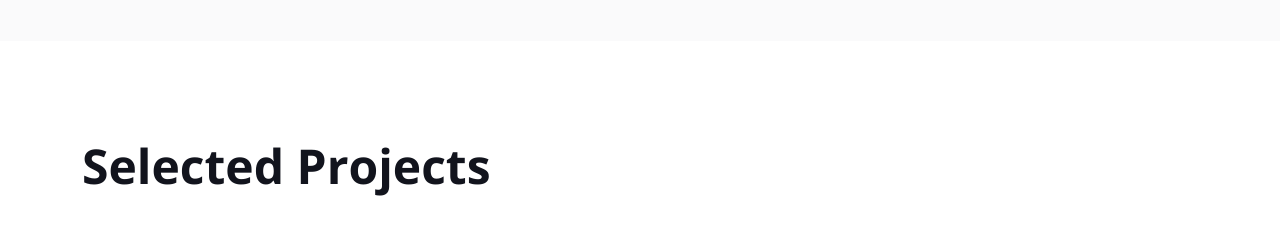
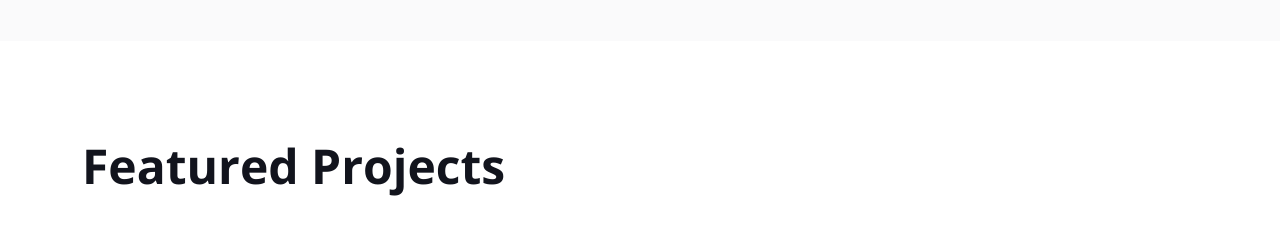
Before and after one commit to arjav208/arjav208.github.io, a plain HTML site: page index.html in a window 1280 px wide. Shown: the part 2580-2820 px from the top of the page. Drawn offline with nearby package versions, Linux system fonts and the light colour scheme; grey boxes are pictures that could not be loaded; animation ran at ten frames a second.

Commit message:
--- Fixes

```diff
--- a/index.html
+++ b/index.html
@@ -287,7 +287,7 @@
     <div class="container-xxl py-6 pt-5" id="project">
         <div class="container">
             <div class="row g-5 mb-5 align-items-center wow fadeInUp" data-wow-delay="0.1s">
-                <div class="col-lg-6"><h1 class="display-5 mb-0">Selected Projects</h1></div>
+                <div class="col-lg-6"><h1 class="display-5 mb-0">Featured Projects</h1></div>
             </div>
             <div class="row g-4 portfolio-container wow fadeInUp" data-wow-delay="0.1s">
                 <!-- LNB -->
```
